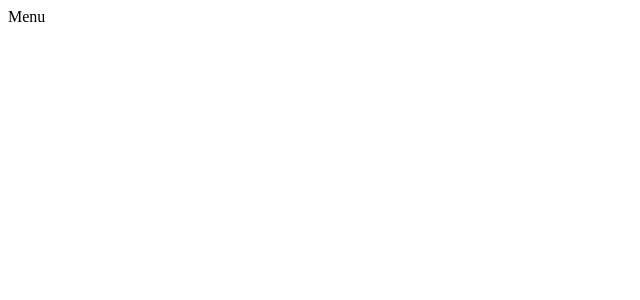
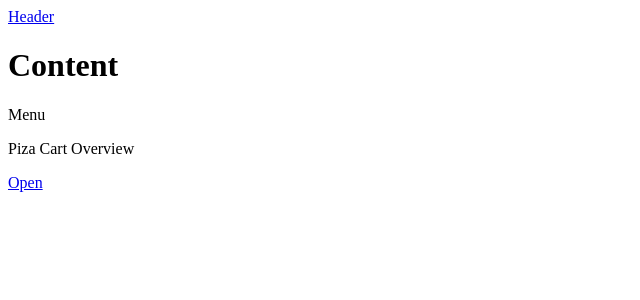
Before and after one commit to Kvantin17/Pizza, a React (Vite) app: page /menu in a window 1280 px wide. Shown: the top 300 px of the page, without its empty margins (0-640 px from the left). Built offline with nearby package versions, Linux system fonts and the light colour scheme.

Commit message:
App Layout

```diff
--- a/src/App.jsx
+++ b/src/App.jsx
@@ -5,8 +5,12 @@
 import Cart from "./features/cart/Cart";
 import CreateOrder from "./features/order/CreateOrder";
 import Order from "./features/order/Order";
+import AppLayout from "./ui/AppLayout";
 
 const router = createBrowserRouter([
+  {
+    element: <AppLayout />,
+    children: [
       {
         path: "/",
         element: <Home />,
@@ -27,6 +31,8 @@
         path: "/order/:orderId",
         element: <Order />,
       },
+    ],
+  },
 ]);
 
 const App = () => {
--- /dev/null
+++ b/src/features/cart/CartOvervie.jsx
@@ -0,0 +1,14 @@
+import { Link } from "react-router-dom";
+
+const CartOverview = () => {
+  return (
+    <div>
+      <p>
+        <span>Piza Cart Overview</span>
+      </p>
+      <Link to="/cart">Open</Link>
+    </div>
+  );
+};
+
+export default CartOverview;
--- /dev/null
+++ b/src/ui/AppLayout.jsx
@@ -0,0 +1,20 @@
+import { Outlet } from "react-router-dom";
+import CartOverview from "../features/cart/CartOvervie";
+import Header from "./Header";
+
+const AppLayout = () => {
+  return (
+    <div>
+      <Header />
+
+      <main>
+        <h1>Content</h1>
+        <Outlet />
+      </main>
+
+      <CartOverview />
+    </div>
+  );
+};
+
+export default AppLayout;
--- /dev/null
+++ b/src/ui/Header.jsx
@@ -0,0 +1,11 @@
+import { Link } from "react-router-dom";
+
+const Header = () => {
+  return (
+    <header>
+      <Link to="/">Header</Link>
+    </header>
+  );
+};
+
+export default Header;
```
Lines whose indentation alone changed are shown as unchanged.
